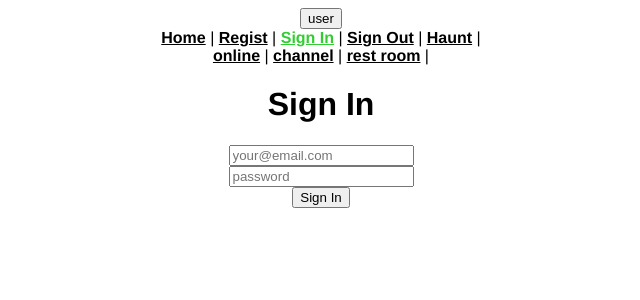
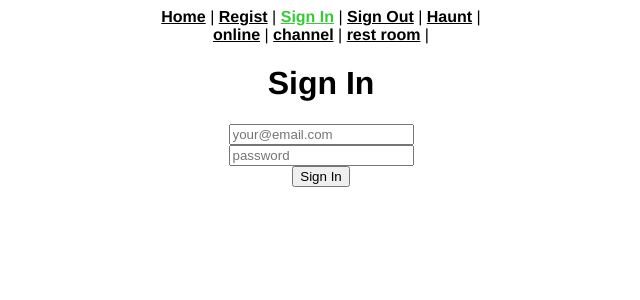
Before and after one commit to den8383/vue-chat, a Vue app in the folder chat-app/: page /signin in a window 1280 px wide. Shown: the top 300 px of the page, without its empty margins (319-959 px from the left). Built offline with nearby package versions, Linux system fonts and the light colour scheme; no server answers; the database is empty.

Commit message:
[delete] User button

```diff
--- a/chat-app/src/App.vue
+++ b/chat-app/src/App.vue
@@ -1,5 +1,4 @@
 <template>
-  <button @click="setCurrentUsers">user</button>
   <div id="app">
     <div id="nav">
       <router-link to="/">Home</router-link> |
```
